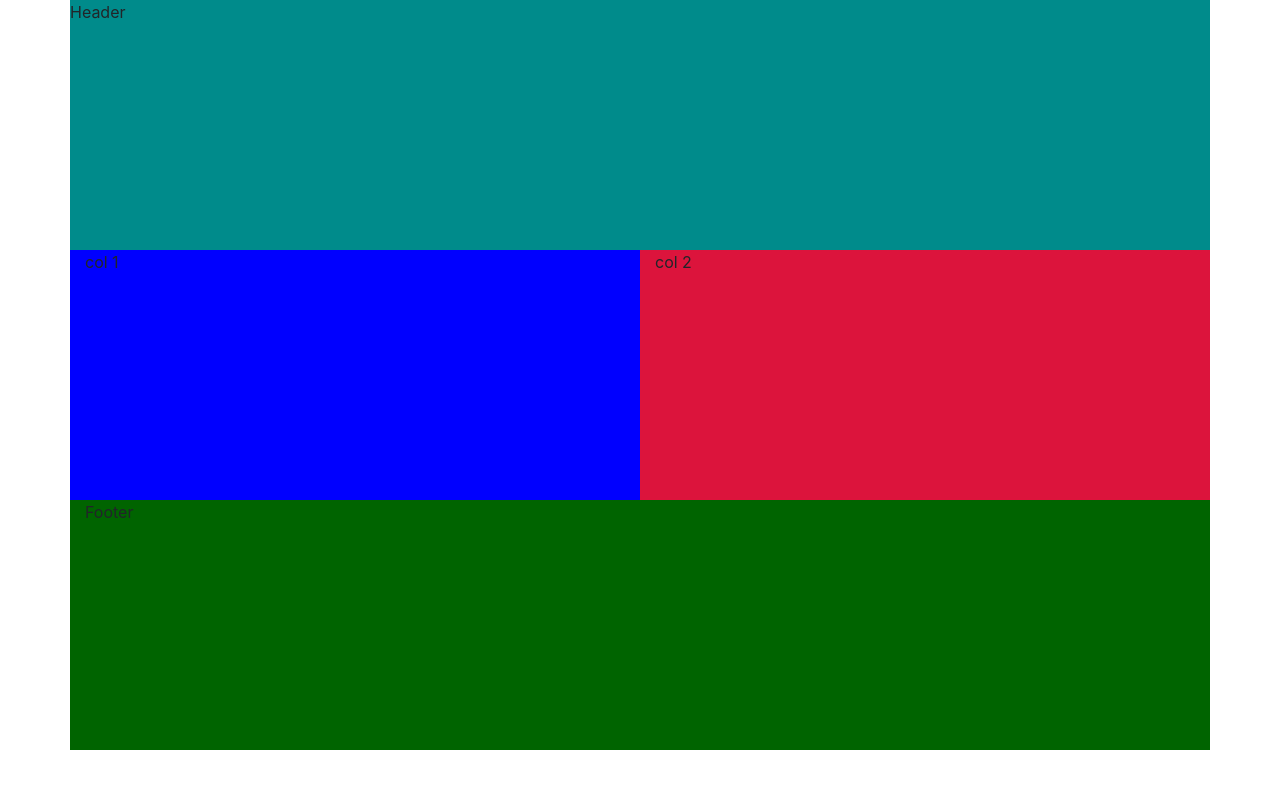
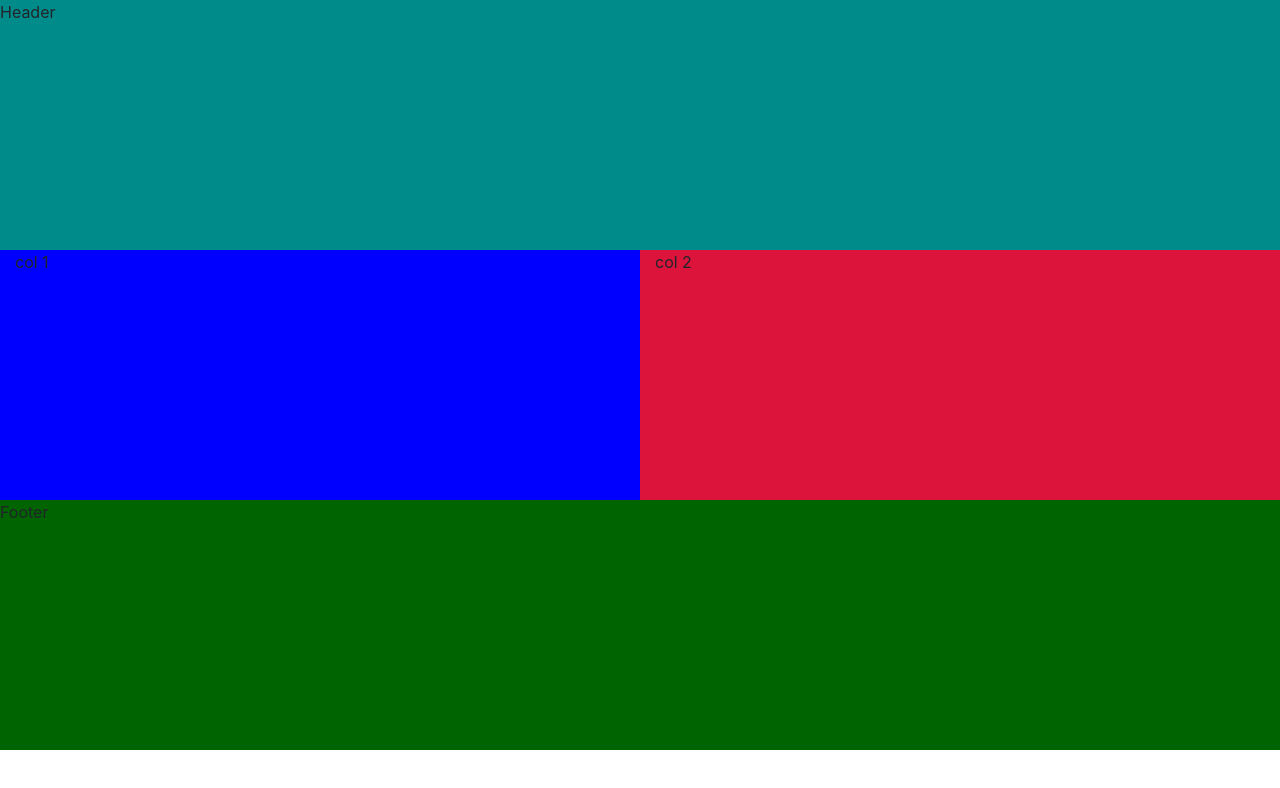
Before and after one commit to laurendavi/collab-practice, a plain HTML site: page index.html in a window 1280 px wide. Drawn offline with nearby package versions, Linux system fonts and the light colour scheme.

Commit message:
new changes

```diff
--- a/index.html
+++ b/index.html
@@ -11,13 +11,13 @@
     <title>Hello, world!</title>
   </head>
   <body>
-    <div class="container">
+    <div class="container-fluid">
       <div class="row top">Header</div>
         <div class="row justify-content-between">
           <div class="col left">col 1</div>
           <div class="col right">col 2</div>
-          <div class="container bottom">Footer</div>
-        </div>
+          </div>
+        <div class="row bottom">Footer</div>
 
 
 
```
